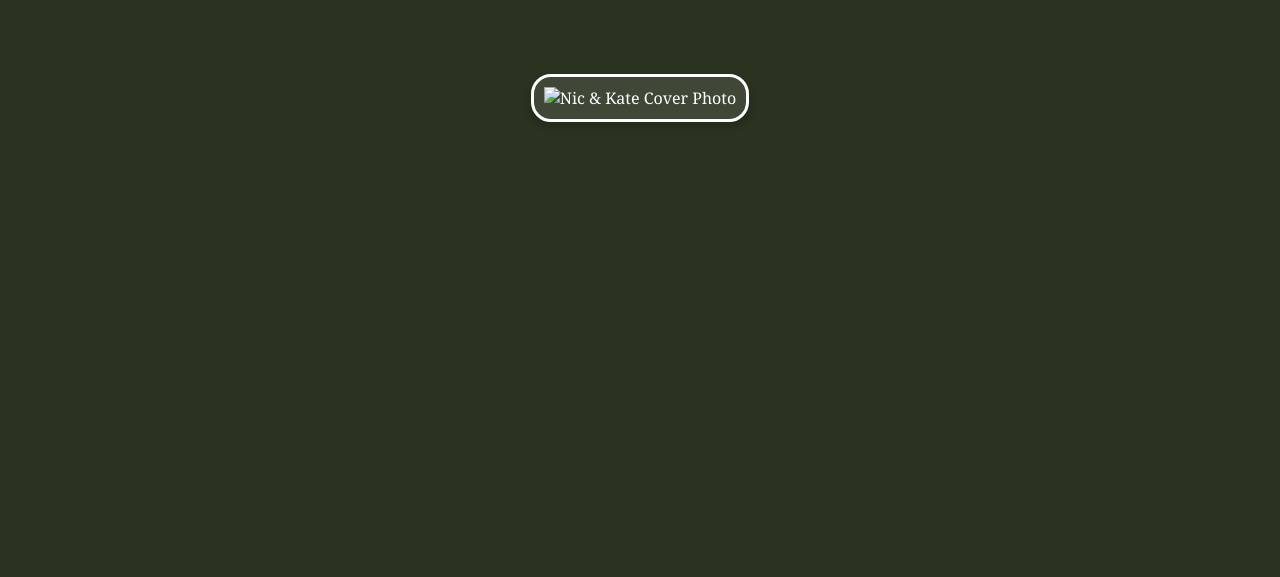
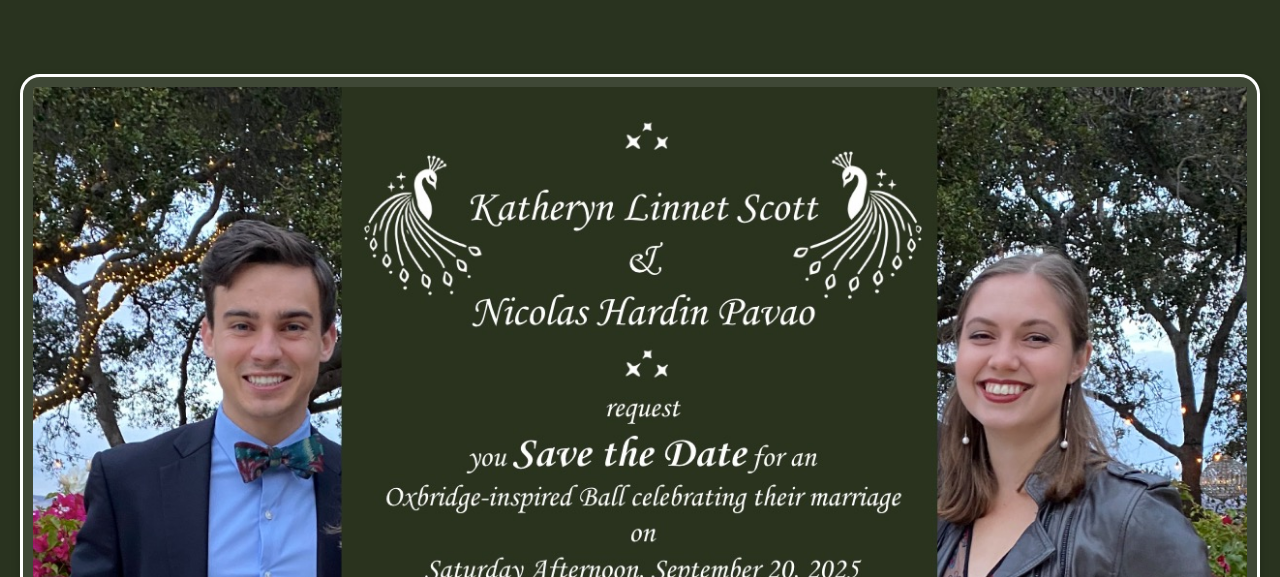
Before and after one commit to nicpavao/oxbridge-ball, a plain HTML site: page pages/travel.html in a window 1280 px wide. Shown: the part 223-800 px from the top of the page. Drawn offline with Linux system fonts and the light colour scheme.

```diff
--- a/pages/travel.html
+++ b/pages/travel.html
@@ -21,7 +21,7 @@
     </div>
     <div class="content border">
         <div class="image-border">
-        <img class="nic" src="./images/wedding_photo.jpeg" alt="Nic & Kate Cover Photo">
+        <img class="nic" src="../images/wedding_photo.jpeg" alt="Nic & Kate Cover Photo">
     </div>
 </body>
 </html>
```
